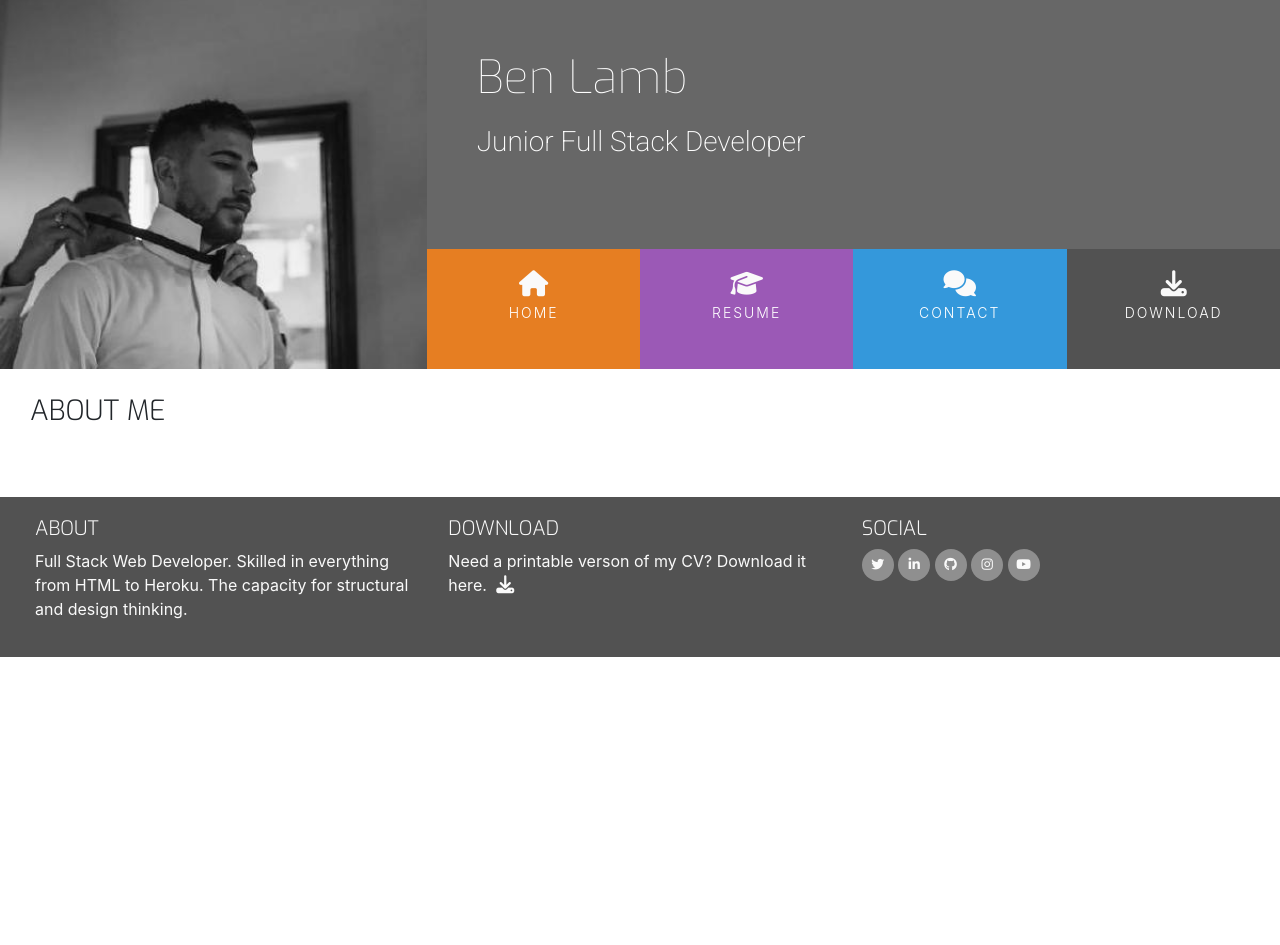
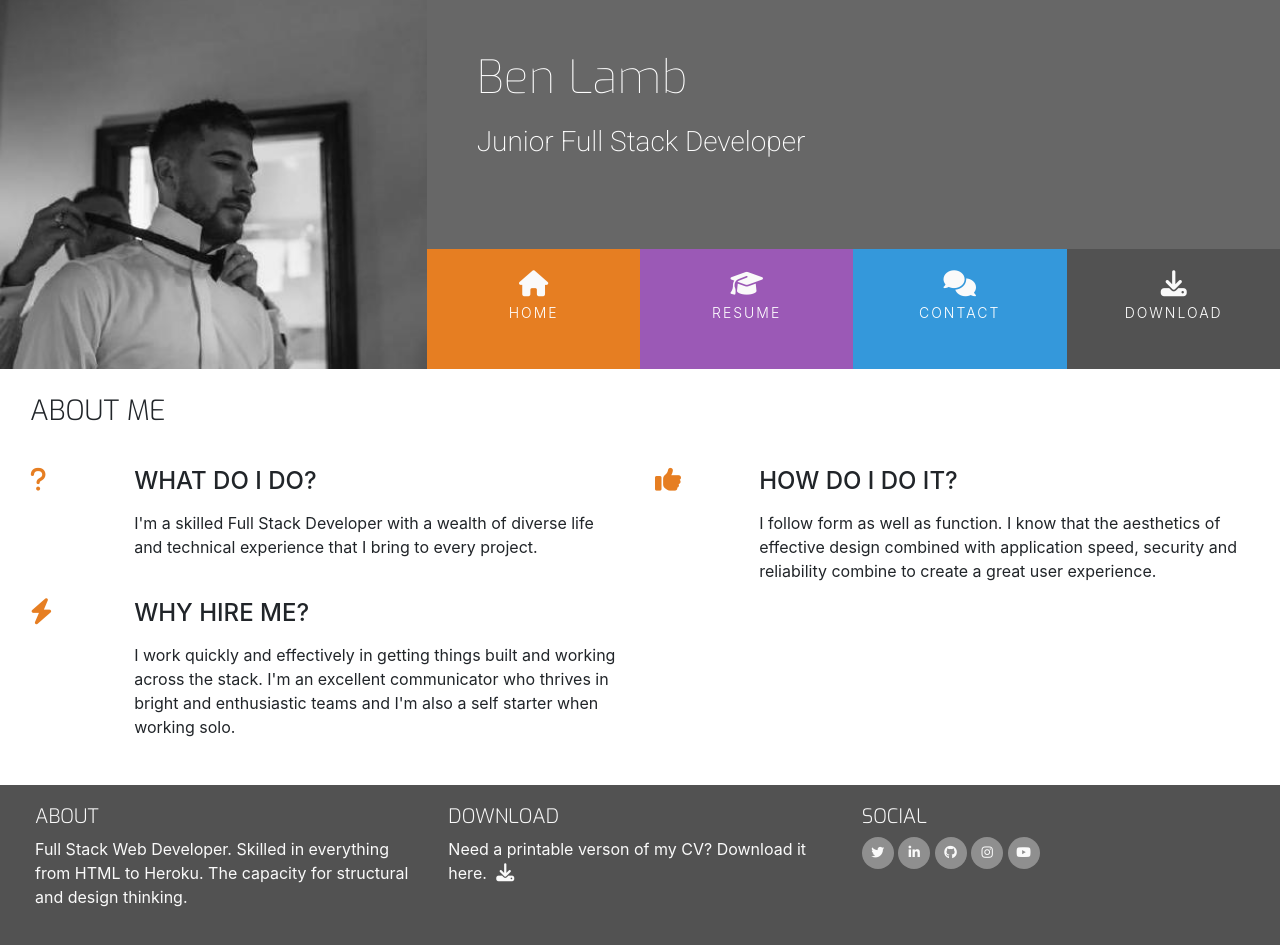
Before and after one commit to benlamb95/ben-resume, a plain HTML site: page index.html in a window 1280 px wide. Before the commit the page ends 800 px from the top, so only its background shows below. Drawn offline with nearby package versions, Linux system fonts and the light colour scheme.

Commit message:
Complete about me section

```diff
--- a/assets/css/style.css
+++ b/assets/css/style.css
@@ -208,3 +208,14 @@ footer {
 #footer-details {
     padding: 20px;
 }
+
+/*--------------------------------------------Three Reasons*/
+
+.three-reasons-icon {
+    font-size: 26px;
+    color: #e67e22;
+}
+
+.three-reasons-heading {
+    margin-bottom: 15px;
+}
--- a/index.html
+++ b/index.html
@@ -57,11 +57,53 @@
             <div class="col-md-8 bg-color-three-reasons section-column">
                 <div class="row">
                     <div class="col">
-                        <h3 class="section-heading uppercase">About me</h3>
+                        <h3 class="section-heading uppercase">About Me</h3>
+                    </div>
+                </div>
+                <div class="row">
+                    <div class="col-10 offset-1 offset-sm-0 col-sm-4 col-md-6">
+                        <div class="row">
+                            <div class="col-2">
+                                <i class="three-reasons-icon fa fa-question" aria-hidden="true"></i>
+                            </div>
+                            <div class="col-10">
+                                <h4 class="three-reasons-heading uppercase">What do I do?</h4>
+                                <p>
+                                    I'm a skilled Full Stack Developer with a wealth of diverse life and technical experience that I bring to every project.
+                                </p>
+                            </div>
+                        </div>
+                    </div>
+                    <div class="col-10 offset-1 offset-sm-0 col-sm-4 col-md-6">
+                        <div class="row">
+                            <div class="col-2">
+                                <i class="three-reasons-icon fa fa-thumbs-up" aria-hidden="true"></i>
+                            </div>
+                            <div class="col-10">
+                                <h4 class="three-reasons-heading uppercase">How do I do it?</h4>
+                                <p>
+                                    I follow form as well as function. I know that the aesthetics of effective design combined with application speed, security and reliability combine to create a great user experience.
+                                </p>
+                            </div>
+                        </div>
+                    </div>
+                    <div class="col-10 offset-1 offset-sm-0 col-sm-4 col-md-6">
+                        <div class="row">
+                            <div class="col-2">
+                                <i class="three-reasons-icon fa fa-bolt" aria-hidden="true"></i>
+                            </div>
+                            <div class="col-10">
+                                <h4 class="three-reasons-heading uppercase">Why hire me?</h4>
+                                <p>
+                                    I work quickly and effectively in getting things built and working across the stack. I'm an excellent communicator who thrives in bright and enthusiastic teams and I'm also a self starter when working solo.
+                                </p>
+                            </div>
+                        </div>
                     </div>
                 </div>
             </div>
         </div>
+
     </section>
     <footer class="container-fluid">
         <div id="footer-details" class="row">
```
